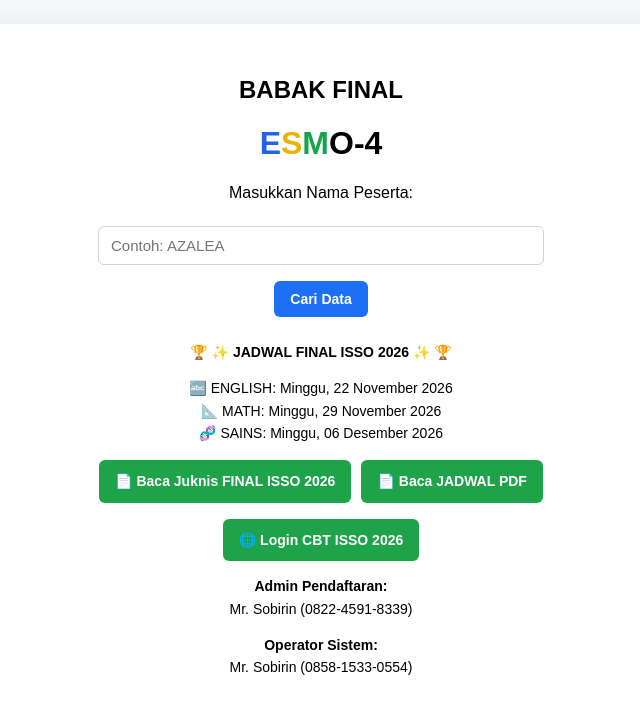
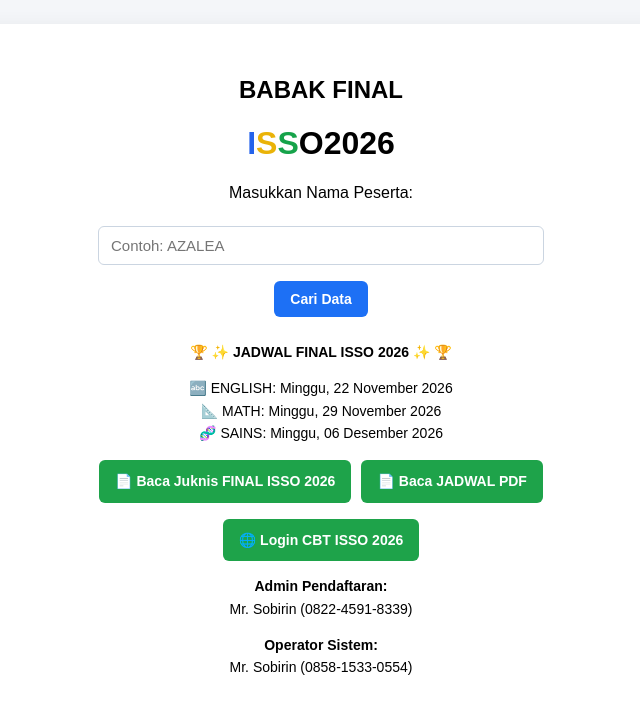
Before and after one commit to elmasrury/final-isso-2026, a plain HTML site: page index.html in a window 1280 px wide. Shown: the whole page, without its empty margins (319-959 px from the left). Drawn offline with Linux system fonts and the light colour scheme.

Commit message:
index.html

```diff
--- a/index.html
+++ b/index.html
@@ -55,7 +55,7 @@
 <body>
   <div class="card">
     <h2>BABAK FINAL</h2>
-    <h1 class="title"><span>E</span><span>S</span><span>M</span><span>O</span>-4</h1>
+    <h1 class="title"><span>I</span><span>S</span><span>S</span><span>O</span>2026</h1>
 
     <p>Masukkan Nama Peserta:</p>
     <input type="text" id="keyword" placeholder="Contoh: AZALEA" />
```
